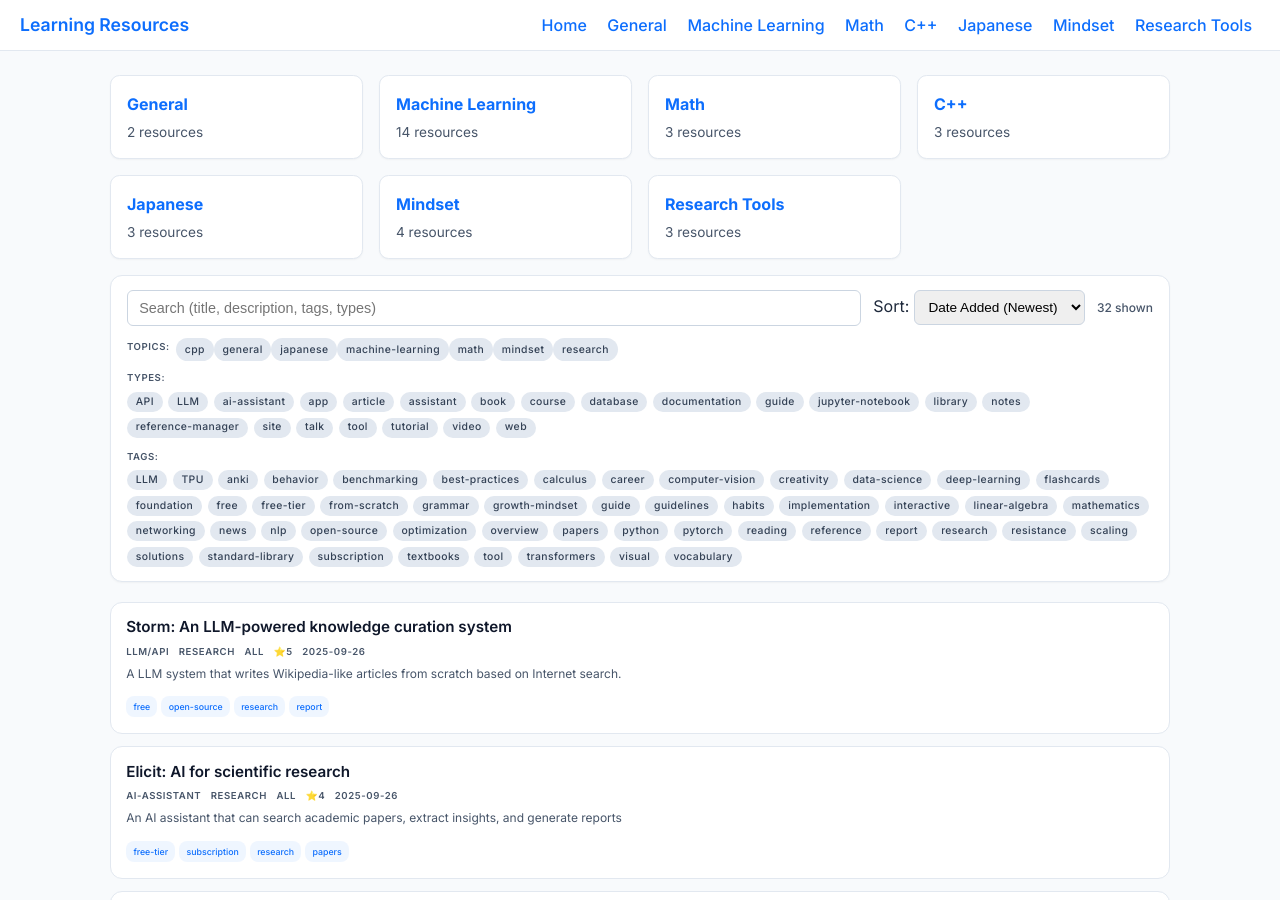
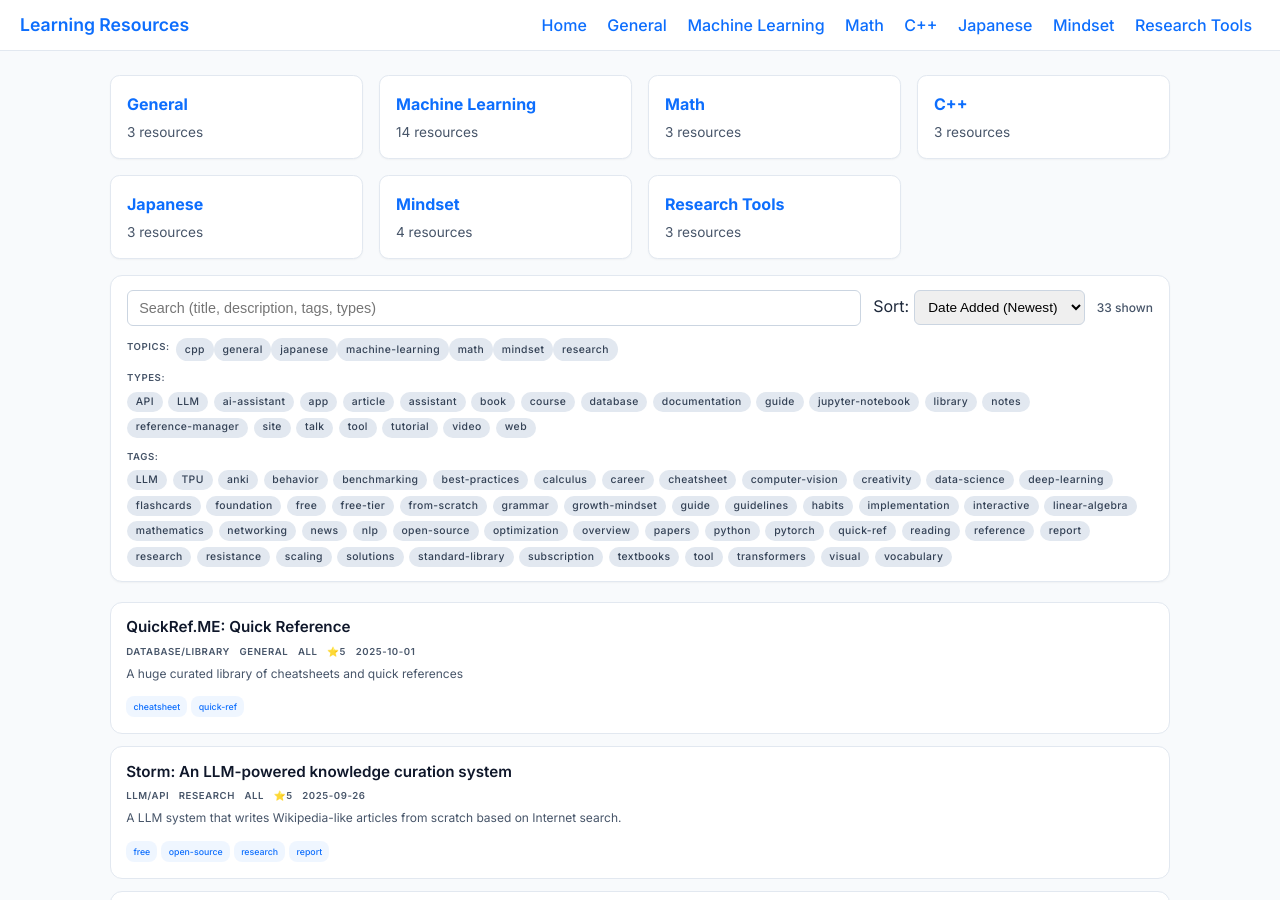
Before and after one commit to malsuryc/resources, a Jekyll site: the page built from index.md, in a window 1280 px wide and 900 px high. Built offline with Jekyll 4.4.1, drawn with Linux system fonts in a browser that asks for light colours.

Commit message:
update resource, minor fix on script

```diff
--- a/_data/resources.yml
+++ b/_data/resources.yml
@@ -1,5 +1,14 @@
 resources:
 ####General START####
+  - main: general
+    title: "QuickRef.ME: Quick Reference"
+    url: https://quickref.me
+    description: "A huge curated library of cheatsheets and quick references"
+    tags: ['cheatsheet', 'quick-ref']
+    types: ['database', 'library']
+    level: all
+    added: 2025-10-01
+    rating: 5
   - main: general
     title: Anna's Archive
     url: https://annas-archive.org/
--- a/formatter.py
+++ b/formatter.py
@@ -40,7 +40,6 @@ def insert(yaml_str):
     for i in range(len(resource)):
         line = resource[i]
         if line[0:4] == "####" and line[-10:-5] == "START" and query in line:
-            print("Found")
             resource.insert(i + 1, yaml_str)
             break
     write_lines("_data/resources.yml", resource)
```
Also changed, not shown: README.md.
